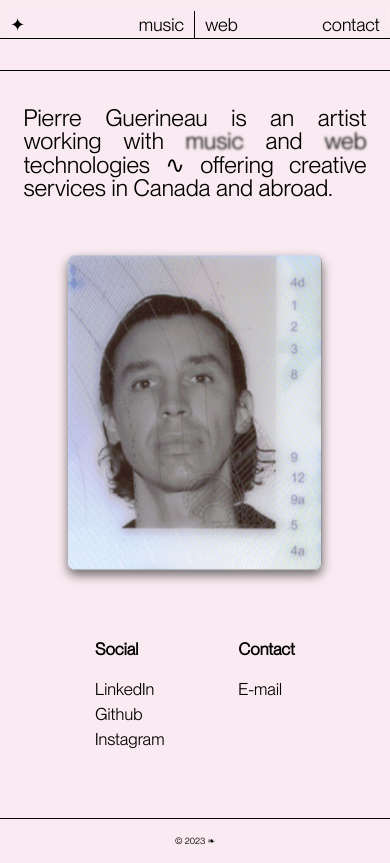
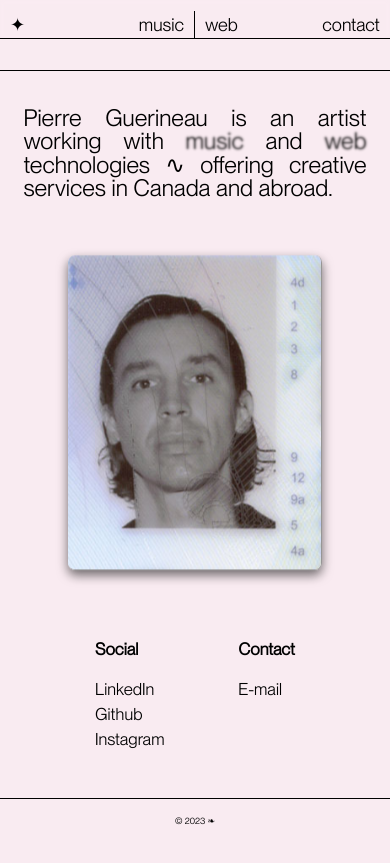
Before and after one commit to piaere/pg-official-v2, a React (Vite) app in the folder pg-vite/: page / in a window 390 px wide. Built offline with nearby package versions, Linux system fonts and the light colour scheme.

Commit message:
mobile home css

```diff
--- a/pg-vite/src/css/Global.css
+++ b/pg-vite/src/css/Global.css
@@ -298,8 +298,8 @@ video {
   }
 
   nav {
-    backdrop-filter: blur(3px);
-    -webkit-backdrop-filter: blur(3px);
+    backdrop-filter: blur(2px);
+    -webkit-backdrop-filter: blur(2px);
   }
 
   .container-header {
@@ -311,7 +311,7 @@ video {
   }
 
   .left-home-bottom {
-    margin: 30px 0 50px;
+    margin: 30px 0 30px;
   }
 
   .music-web {
```
